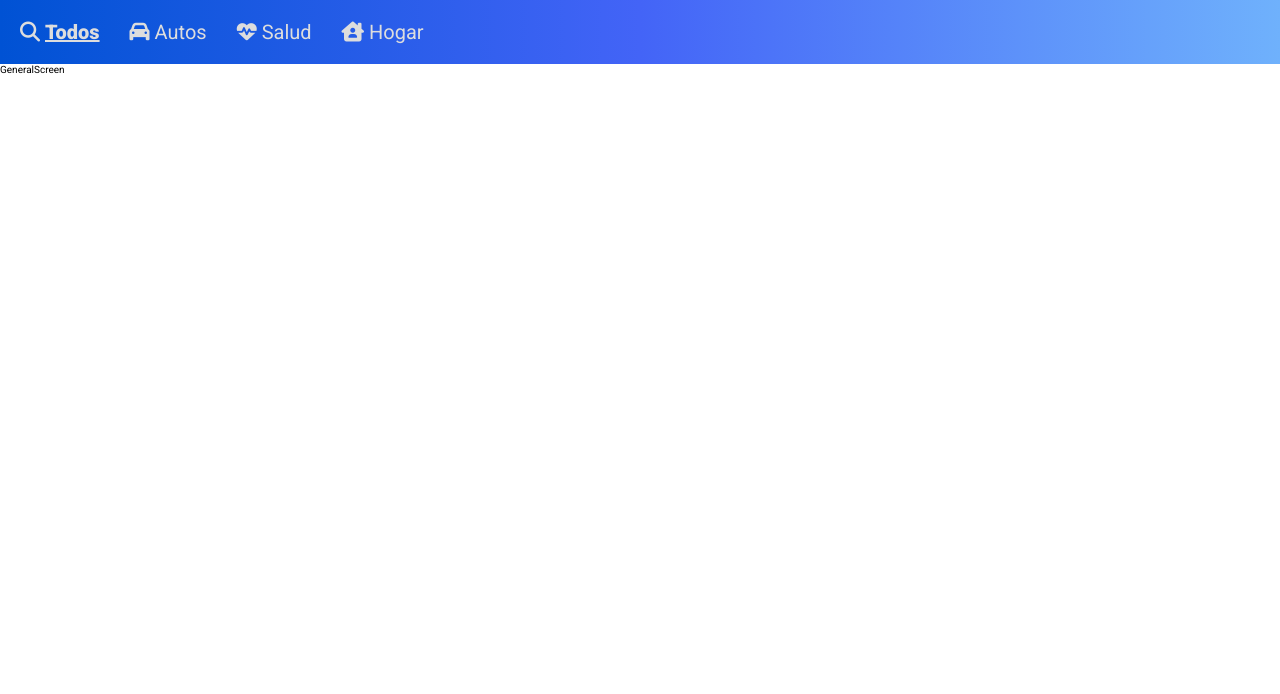
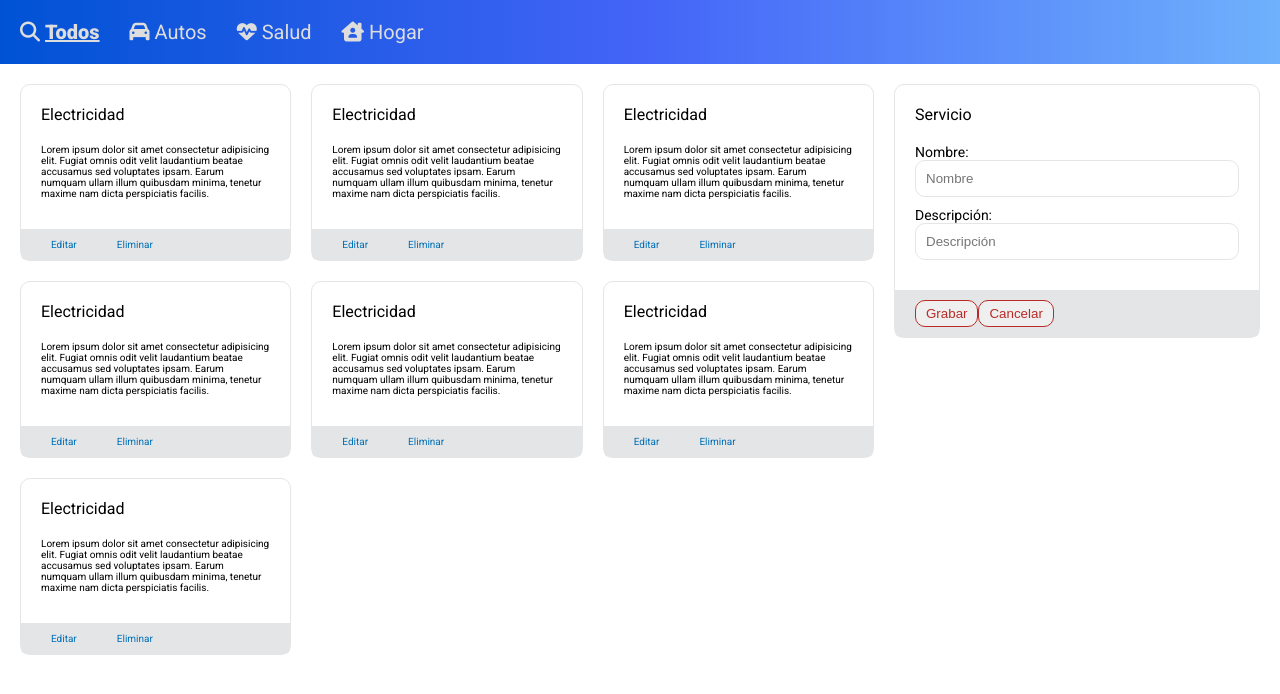
Before and after one commit to PedroMolinaS/frontservices, a React (Create React App) app: page / in a window 1280 px wide. Shown: the top 694 px of the page. Built offline with nearby package versions, Linux system fonts and the light colour scheme.

Commit message:
feat/estilos listos

```diff
--- a/public/index.html
+++ b/public/index.html
@@ -9,6 +9,10 @@
       content="Web para la gestión de múltiples servicios"
     />
     <title>Web de servcios</title>
+    <link
+      rel="shortcut icon"
+      href="%PUBLIC_URL%/assets/img/services_icon.png"
+    />
 
     <link
       rel="stylesheet"
--- a/src/modules/general/screen/GeneralScreen.js
+++ b/src/modules/general/screen/GeneralScreen.js
@@ -2,7 +2,123 @@ import React from 'react'
 
 const GeneralScreen = () => {
   return (
-    <div>GeneralScreen</div>
+    <div className='services'>
+      <div className="services__cards">
+        <div className="services__card">
+          <div className="card__title">
+            Electricidad
+          </div>
+          <div className="card__text">
+            Lorem ipsum dolor sit amet consectetur adipisicing elit. Fugiat omnis odit velit laudantium beatae accusamus sed voluptates ipsam. Earum numquam ullam illum quibusdam minima, tenetur maxime nam dicta perspiciatis facilis.
+          </div>
+          <div className="card__footer">
+            <p>Editar</p>
+            <p>Eliminar</p>
+          </div>
+        </div>
+        <div className="services__card">
+          <div className="card__title">
+            Electricidad
+          </div>
+          <div className="card__text">
+            Lorem ipsum dolor sit amet consectetur adipisicing elit. Fugiat omnis odit velit laudantium beatae accusamus sed voluptates ipsam. Earum numquam ullam illum quibusdam minima, tenetur maxime nam dicta perspiciatis facilis.
+          </div>
+          <div className="card__footer">
+            <p>Editar</p>
+            <p>Eliminar</p>
+          </div>
+        </div>
+        <div className="services__card">
+          <div className="card__title">
+            Electricidad
+          </div>
+          <div className="card__text">
+            Lorem ipsum dolor sit amet consectetur adipisicing elit. Fugiat omnis odit velit laudantium beatae accusamus sed voluptates ipsam. Earum numquam ullam illum quibusdam minima, tenetur maxime nam dicta perspiciatis facilis.
+          </div>
+          <div className="card__footer">
+            <p>Editar</p>
+            <p>Eliminar</p>
+          </div>
+        </div>
+        <div className="services__card">
+          <div className="card__title">
+            Electricidad
+          </div>
+          <div className="card__text">
+            Lorem ipsum dolor sit amet consectetur adipisicing elit. Fugiat omnis odit velit laudantium beatae accusamus sed voluptates ipsam. Earum numquam ullam illum quibusdam minima, tenetur maxime nam dicta perspiciatis facilis.
+          </div>
+          <div className="card__footer">
+            <p>Editar</p>
+            <p>Eliminar</p>
+          </div>
+        </div>
+        <div className="services__card">
+          <div className="card__title">
+            Electricidad
+          </div>
+          <div className="card__text">
+            Lorem ipsum dolor sit amet consectetur adipisicing elit. Fugiat omnis odit velit laudantium beatae accusamus sed voluptates ipsam. Earum numquam ullam illum quibusdam minima, tenetur maxime nam dicta perspiciatis facilis.
+          </div>
+          <div className="card__footer">
+            <p>Editar</p>
+            <p>Eliminar</p>
+          </div>
+        </div>
+        <div className="services__card">
+          <div className="card__title">
+            Electricidad
+          </div>
+          <div className="card__text">
+            Lorem ipsum dolor sit amet consectetur adipisicing elit. Fugiat omnis odit velit laudantium beatae accusamus sed voluptates ipsam. Earum numquam ullam illum quibusdam minima, tenetur maxime nam dicta perspiciatis facilis.
+          </div>
+          <div className="card__footer">
+            <p>Editar</p>
+            <p>Eliminar</p>
+          </div>
+        </div>
+        <div className="services__card">
+          <div className="card__title">
+            Electricidad
+          </div>
+          <div className="card__text">
+            Lorem ipsum dolor sit amet consectetur adipisicing elit. Fugiat omnis odit velit laudantium beatae accusamus sed voluptates ipsam. Earum numquam ullam illum quibusdam minima, tenetur maxime nam dicta perspiciatis facilis.
+          </div>
+          <div className="card__footer">
+            <p>Editar</p>
+            <p>Eliminar</p>
+          </div>
+        </div>
+      </div>
+      <div className="services__register">
+        <div className="register__card">
+          <div className="register__title">
+            Servicio
+          </div>
+          <form className="register__form">
+            <div className="register__body">
+              <div className="register__group">
+                <label>
+                  <p>Nombre:</p>
+                  <input type="text" placeholder="Nombre" />
+                </label>
+              </div>
+              <div className="register__group">
+                <label>
+                  <p>Descripción:</p>
+                  <input type="text" placeholder="Descripción" />
+                </label>
+              </div>
+            </div>
+            <div className="register__footer">
+              <button type='Submit'>Grabar</button>
+              <button>Cancelar</button>
+            </div>
+
+          </form>
+        </div>
+      </div>
+    </div>
+
   )
 }
 
--- a/src/modules/general/styles/general.css
+++ b/src/modules/general/styles/general.css
@@ -20,12 +20,142 @@
 }
 .banner__container a i{
     margin-right: .5rem;
+}
+
+/* ****************************** */
+/* ZONA CARDS Y FORMULARIO */
+/* ****************************** */
+.services{
+    display: flex;
+    padding: 2rem;
+}
+.services__cards{
+    flex: 7;
+}
+.services__register{
+    flex: 3;
+}
+
+/* ****************************** */
+/* ZONA CARDS */
+/* ****************************** */
+.services__cards{
+    display: grid;
+    grid-template-columns: repeat(auto-fit, minmax(20rem, 1fr));
+    gap: 2rem;
+}
+.services__card{
+    border: 1px solid var(--borde);
+    border-radius: 1rem;
+}
+.card__title{
+    font-size: 1.6rem;
+    font-size: 400;
+    padding-top: 2rem;
+    padding-left: 2rem;
+}
+.card__text{
+    padding: 2rem;
+}
+.card__footer{
+    display:flex;
+    gap: 2rem;
+    margin-top: 1rem;
+    padding-left: 2rem;
+    background-color: var(--borde);
+    border-radius: 0 0 .5rem .5rem;
+}
+.card__footer p{
+    padding:1rem;
+    cursor:pointer;
+    color: var(--azul)
+}
+.card__footer p:hover{
+    text-decoration: underline;
+}
+
+/* ****************************** */
+/* ZONA REGISTER */
+/* ****************************** */
+.services__register{
+    padding-left: 2rem;
+}
+.register__card{
+    border: 1px solid var(--borde);
+    border-radius: 1rem;
+}
+.register__title{
+    padding-top: 2rem;
+    padding-left: 2rem;
+    font-size: 1.6rem;
+}
+.register__form{
+    padding-top: 2rem;
+}
+.register__body{
+    padding-left: 2rem;
+    padding-right: 2rem;
+    padding-bottom: 2rem;
+}
+.register__group{
+    margin-bottom: 1rem;
+}
+.register__group label p{
+    font-size: 1.4rem;
+}
+.register__group label input{
+    padding: 1rem;
+    width: 100%;
+    border: 1px solid var(--borde);
+    border-radius: 1rem;
 
 }
+
+.register__footer{
+    border-radius: 0 0 .5rem .5rem;
+    background-color: var(--borde);
+    padding: 1rem 2rem;
+}
+.register__footer button{
+    padding: .5rem 1rem;
+    border: 1px solid var(--rojo);
+    border-radius: 1rem;
+    color: var(--rojo);
+    cursor: pointer;
+}
+.register__footer button:hover{
+    background-color:var(--rojo);
+    color: #eee;
+}
+
 
 @media screen and (max-width: 768px){
     .banner__container{
         justify-content:center;
         text-align: center;
     }
+
+    .services{
+        display: flex;
+        flex-direction: column-reverse;
+        /* padding: 2rem; */
+    }
+    .services__register{
+        padding-left: 0;
+        margin-bottom: 2rem;
+    }
 }
+
+@media screen and (max-width: 640px){
+    .banner__container{
+        padding-left: 4rem;
+        overflow-x: scroll;
+    }
+    .banner__container a{
+        width: 15rem;
+    }
+    .services__cards{
+        grid-template-columns: 1;
+    }
+
+}
--- a/src/styles/index.css
+++ b/src/styles/index.css
@@ -3,10 +3,10 @@
 :root {
     /* Colores oficiales */
     --texto: #414141;
-    --rojo: #cf141b;
+    --rojo: #b92b27;
     --azul: #0070b8;
     --fondo: #F6F8FA;
-    --borde: #bababa;
+    --borde: #E4E5E6;
     --celeste: #4568DC;
     --fuxia: #B06AB3;
 
@@ -24,3 +24,34 @@ html {
     font-size: 10px;
     font-family: 'Roboto', sans-serif;
 }
+
+/* FALLBACKS */
+.fallback__container{
+    display: flex;
+    justify-content: center;
+  }
+  .fallback__cards{
+    width: 80%;
+    height: 80vh;
+    margin: 2rem auto;
+  }
+
+  .spinnerCircular {
+    border: 4px solid rgba(0, 0, 0, 0.1);
+    width: 30px;
+    height: 30px;
+    border-radius: 50%;
+    border-left-color: #fff;
+
+    animation: spinCircular 1s ease infinite;
+  }
+
+  @keyframes spinCircular {
+    0% {
+      transform: rotate(0deg);
+    }
+
+    100% {
+      transform: rotate(360deg);
+    }
+  }
```
Also changed, not shown: src/modules/helpers/FallbackCards.js (added, +48 -0 lines), public/assets/img/services_icon.png (added).
